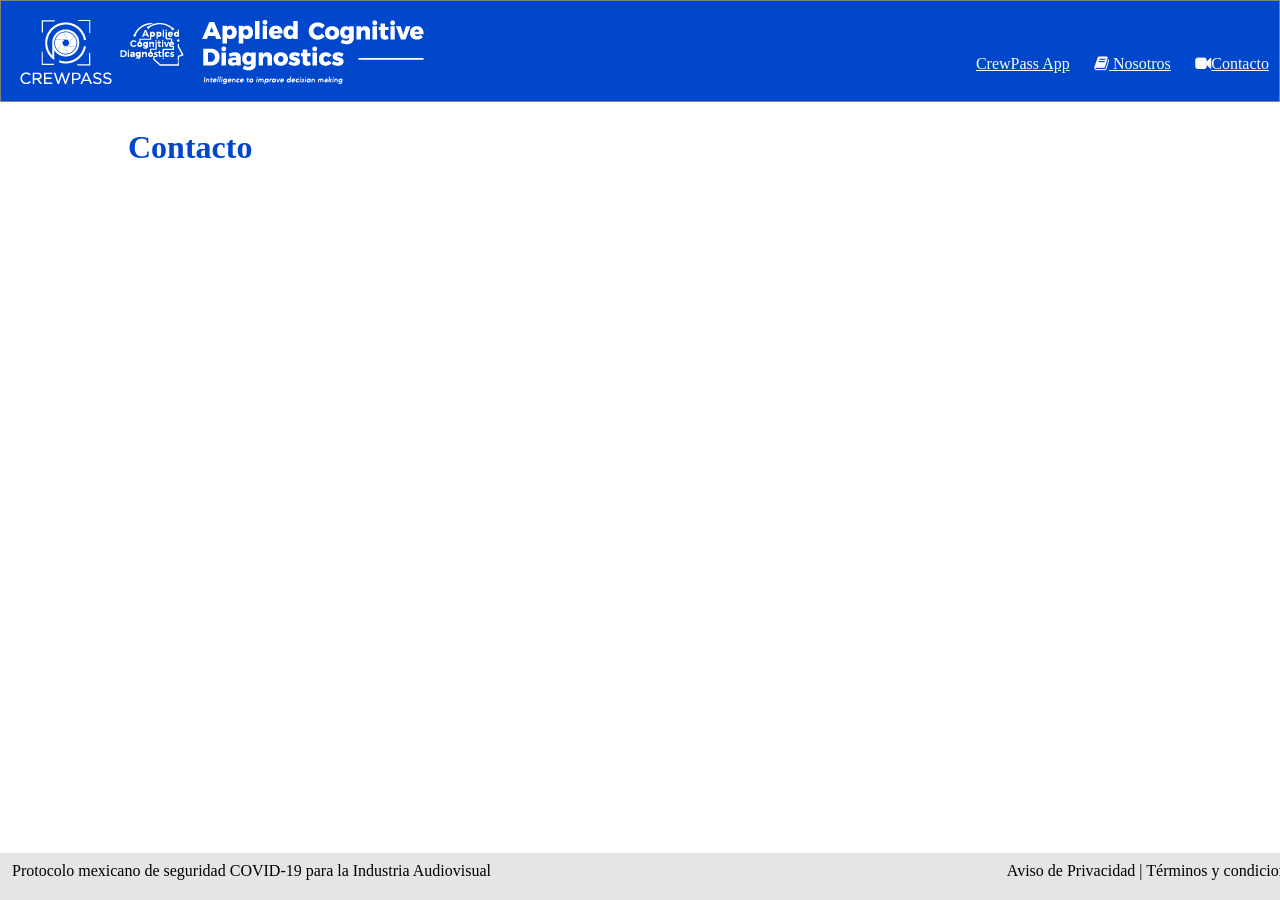
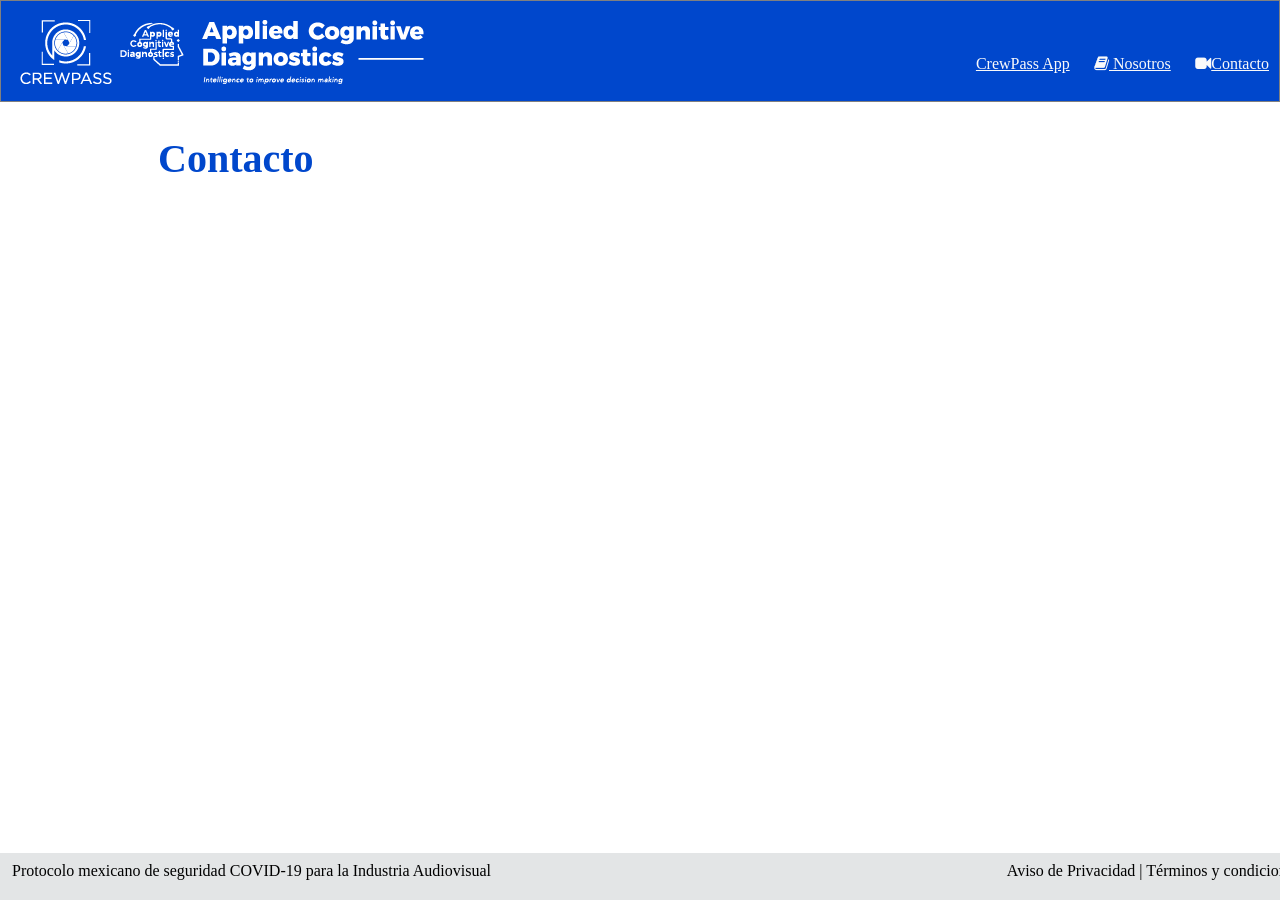
Before and after one commit to CrewPass/crewpass.github.io, a Jekyll site: the page built from contacto.html, in a window 1280 px wide. Built offline with Jekyll 4.4.1, drawn with Linux system fonts in a browser that asks for light colours.

Commit message:
Update default.html

```diff
--- a/_layouts/default.html
+++ b/_layouts/default.html
@@ -50,7 +50,8 @@
 			h1 {
 			    color: #0047CC;
 			    font-family: 'Work Sans';
-		            font-size: 2em;
+		            font-size: 2.5em;
+			    margin-left: 30px;
 			}
 
 			h2 {
```
